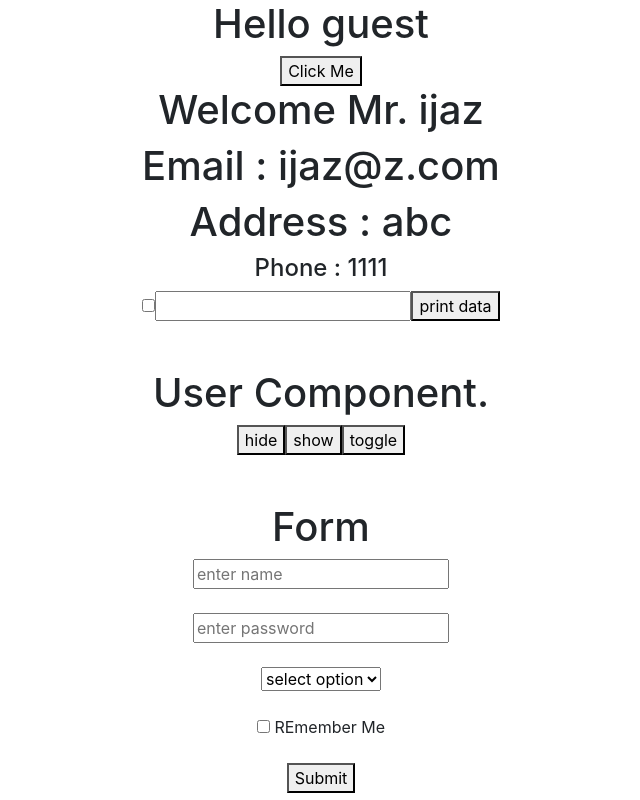
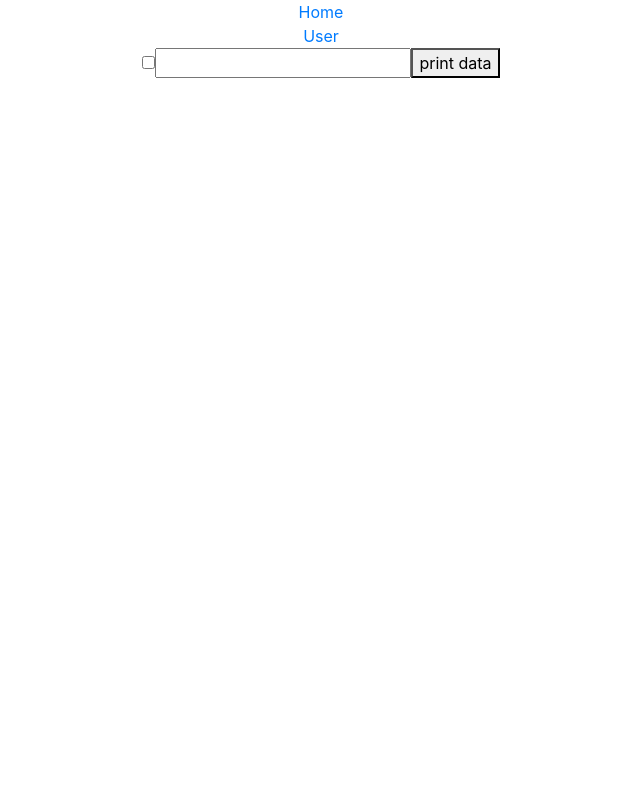
Before and after one commit to bacha-11/Learn-Reactjs, a React (Create React App) app: page / in a window 1280 px wide. Shown: the top 800 px of the page, without its empty margins (319-959 px from the left). Built offline with nearby package versions, Linux system fonts and the light colour scheme.

Commit message:
Router in react js

```diff
--- a/package.json
+++ b/package.json
@@ -10,6 +10,7 @@
     "react": "^17.0.2",
     "react-bootstrap": "^1.6.3",
     "react-dom": "^17.0.2",
+    "react-router-dom": "^5.3.0",
     "react-scripts": "4.0.3",
     "web-vitals": "^1.1.2"
   },
--- a/src/App.js
+++ b/src/App.js
@@ -24,6 +24,7 @@ import UseMemoHook from './UseMemoHook';
 import Ref from './Ref';
 import UseRefHook from './UseRefHook';
 import Display from './HighOrderComponent';
+import {BrowserRouter as Router, Switch, Route, Link} from 'react-router-dom'
 
 
 
@@ -39,8 +40,16 @@ function App() {
 
 
   return (
+    <Router>
     <div className="App">
-      <h1>Hello guest</h1>
+    <Link to='/'>Home</Link><br></br>
+    <Link to='/user'>User</Link>
+    <Switch>
+      <Route path='/' exact component={Home}></Route>
+      <Route path='/user' exact component={User}></Route>
+    </Switch>
+
+      {/* <h1>Hello guest</h1>
 
       <button onClick={() => {
         setname('bacha')
@@ -94,11 +103,12 @@ function App() {
       <UseRefHook /><br /><br />
 
       <Display />
-
+       */}
 
 
 
     </div>
+    </Router>
   );
 }
 
```
Also changed, not shown: 1 other file (tests, documents, lock files or other folders).
